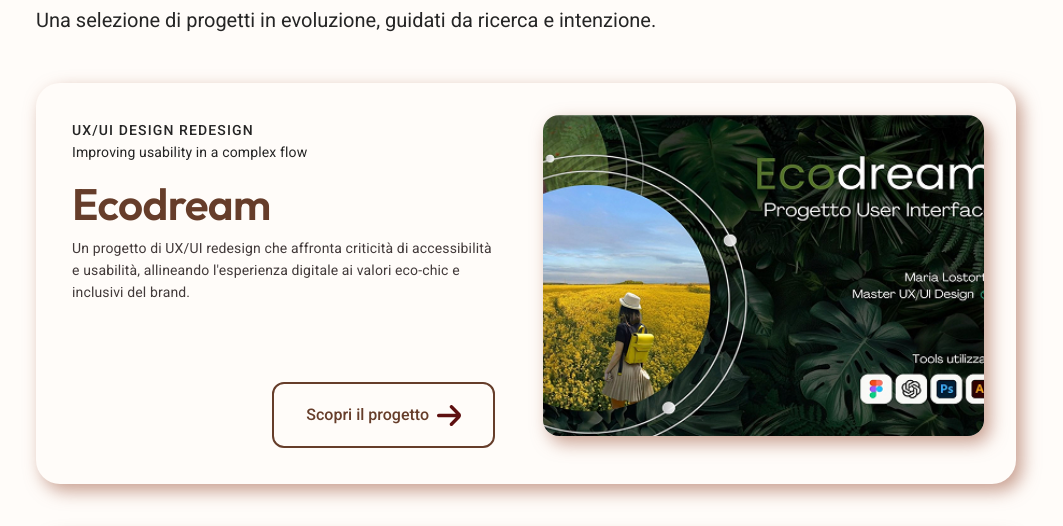
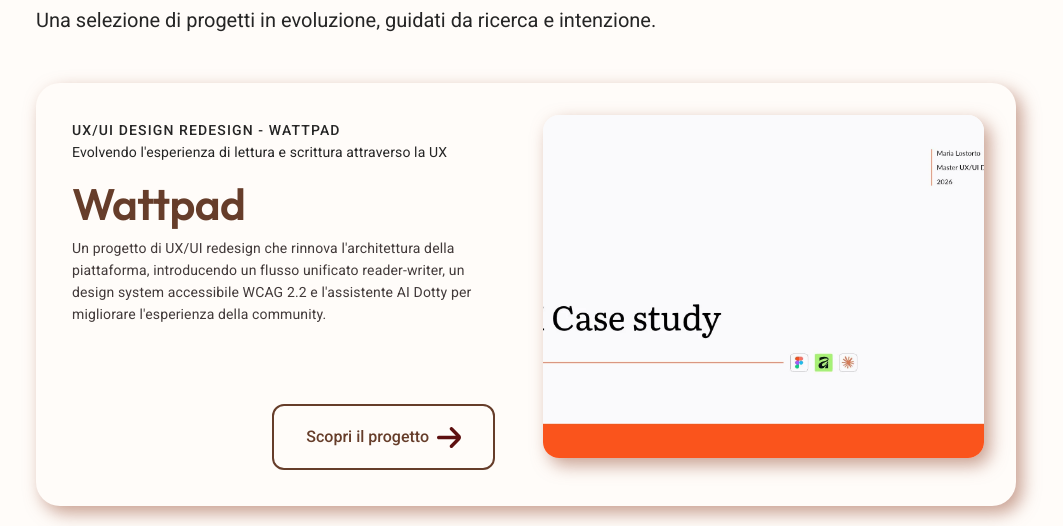
Before and after one commit to marylost/marylost.github.io, a plain HTML site: page index.html in a window 1280 px wide. Shown: the part 1166-1692 px from the top of the page, without its empty margins (114-1177 px from the left). Drawn offline with nearby package versions, Linux system fonts and the light colour scheme.

Commit message:
Add Wattpad project card to portfolio

```diff
--- a/index.html
+++ b/index.html
@@ -193,7 +193,32 @@
           <!-- cards  -->
           <div class="portfolio-grid">
 
-            <!-- card 1  -->
+            <!-- card 1 - Wattpad -->
+            <article class="card">
+                <a href="https://www.behance.net/gallery/258636839/Wattpad-UXUI-Redesign-AI-Co-Pilot-Case-Study" class="card-link-wrapper" target="_blank" rel="noopener" aria-label="Apri il progetto Finale, Redesign Wattpad">
+                  <img src="assets/images/portfolio/UX_Redesign_Wattpad.webp" class="card-image" alt="Anteprima progetto Wattpad">
+                </a>
+
+                <div class="card-body">
+                  <div class="card-text-container">
+
+                    <div class="card-labels">
+                      <span class="eyebrow">UX/UI DESIGN REDESIGN - WATTPAD</span>
+                      <p class="tagline">Evolvendo l'esperienza di lettura e scrittura attraverso la UX</p>
+                    </div>
+
+                    <h3 class="card-title">Wattpad</h3>
+                    <p class="card-text">Un progetto di UX/UI redesign che rinnova l'architettura della piattaforma, introducendo un flusso unificato reader-writer, un design system accessibile WCAG 2.2 e l'assistente AI Dotty per migliorare l'esperienza della community.</p>
+
+                  </div>
+
+                  <a href="https://www.behance.net/gallery/258636839/Wattpad-UXUI-Redesign-AI-Co-Pilot-Case-Study"
+                  class="btn btn-secondary" target="_blank" rel="noopener">Scopri il progetto <img src="assets/images/icons/arrow_right.svg" alt="" aria-hidden="true">
+                  </a>
+                </div>
+            </article>
+
+            <!-- card 2  -->
             <article class="card">
                 <a href="https://www.behance.net/gallery/243161485/UXUI-Design-Redesign-Ecodream" class="card-link-wrapper" target="_blank" rel="noopener" aria-label="Apri il progetto Ecodream">
                   <img src="assets/images/portfolio/UX_UI_Redesign_ecodream.webp" class="card-image" alt="Anteprima progetto Ecodream">
@@ -218,7 +243,7 @@
                 </div>
             </article>
 
-            <!-- card 2  -->
+            <!-- card 3  -->
             <article class="card">
                 <a href="https://www.behance.net/gallery/243163699/BRAND-IDENTITY-VISUAL-STRATEGY-MeditActive" class="card-link-wrapper" target="_blank" rel="noopener" aria-label="Apri il progetto MeditActive">
                   <img src="assets/images/portfolio/Brand_identity_visual_strategy_MeditActive.webp" class="card-image" alt="Anteprima progetto MeditActive">
```
